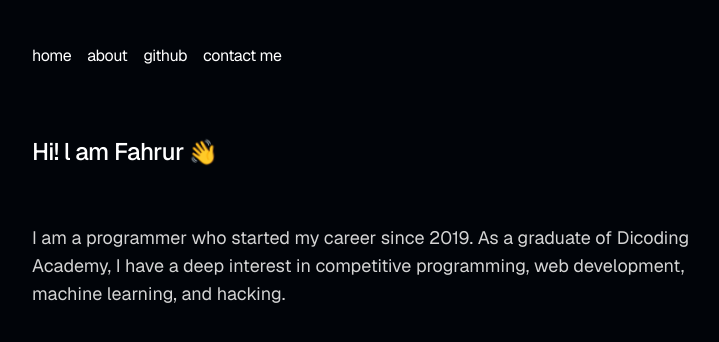
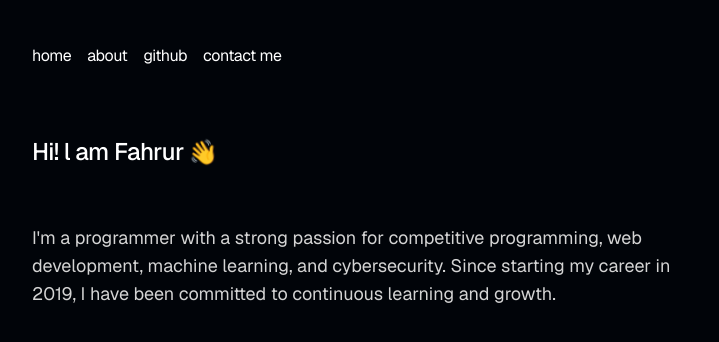
Before and after one commit to muhammadakfz/muhammadakfz.github.io, a Next.js app: page / in a window 1280 px wide. Shown: the top 342 px of the page, without its empty margins (272-991 px from the left). Built offline with nearby package versions, Linux system fonts and the light colour scheme.

Commit message:
update files

```diff
--- a/src/app/page.tsx
+++ b/src/app/page.tsx
@@ -20,7 +20,7 @@ export default function Home() {
         <main className="flex-auto min-w-0 mt-6 flex flex-col px-2 md:px-0 ">
           <h1 className={`text-2xl mb-10 antialiased font-medium tracking-tight ${GeistSans.className}`}>Hi! l am Fahrur <span className="wave">👋</span></h1>
           <p className={`text-lg mt-4 prose prose-neutral dark:prose-invert ${GeistSans.className}`}>
-            I am a programmer who started my career since 2019. As a graduate of Dicoding Academy, I have a deep interest in competitive programming, web development, machine learning, and hacking.
+            I'm a programmer with a strong passion for competitive programming, web development, machine learning, and cybersecurity. Since starting my career in 2019, I have been committed to continuous learning and growth.
           </p>
         </main>
       </body>
```
